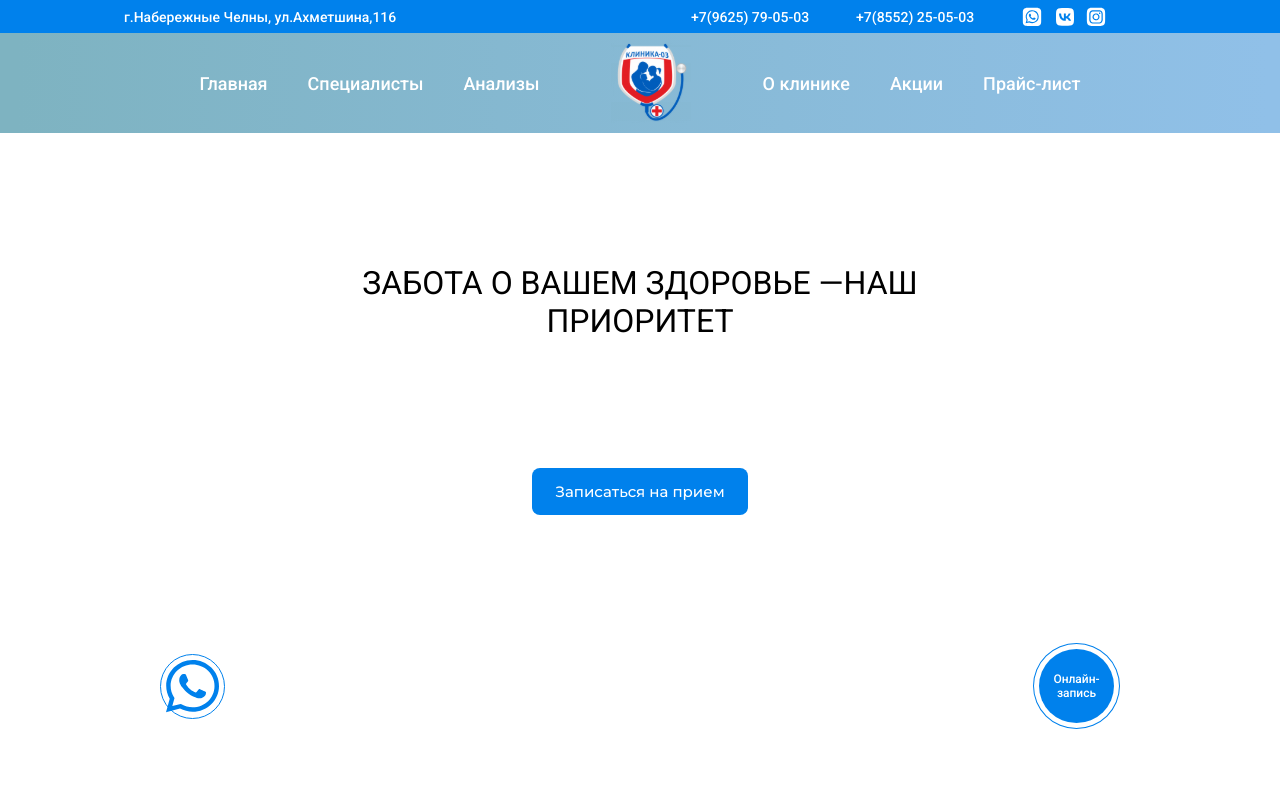
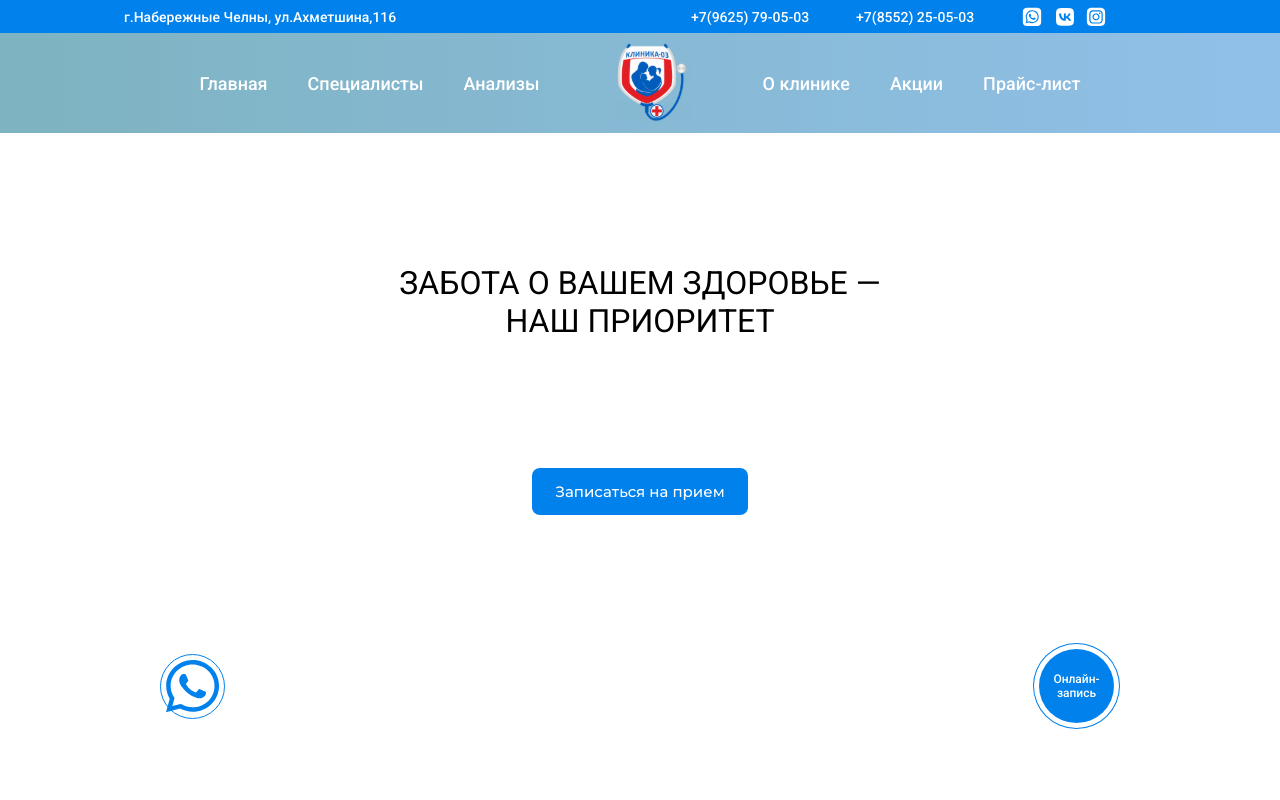
Before and after one commit to Insafch1k/frontend-for-clinic, an Angular app: page /main in a window 1280 px wide. Shown: the top 800 px of the page. Built offline with nearby package versions, Linux system fonts and the light colour scheme; no server answers.

Commit message:
Описание изменений

```diff
--- a/src/app/website/clinic/main/banner/banner.component.html
+++ b/src/app/website/clinic/main/banner/banner.component.html
@@ -1,6 +1,6 @@
 <div class="colm-vert--cent main-cover">
     <div class="main-title">
-        <h1>Забота о вашем здоровье —наш приоритет</h1>
+        <h1>Забота о вашем здоровье — <br> наш приоритет</h1>
     </div>
     <button
         class="btn-make-appointment"
```
